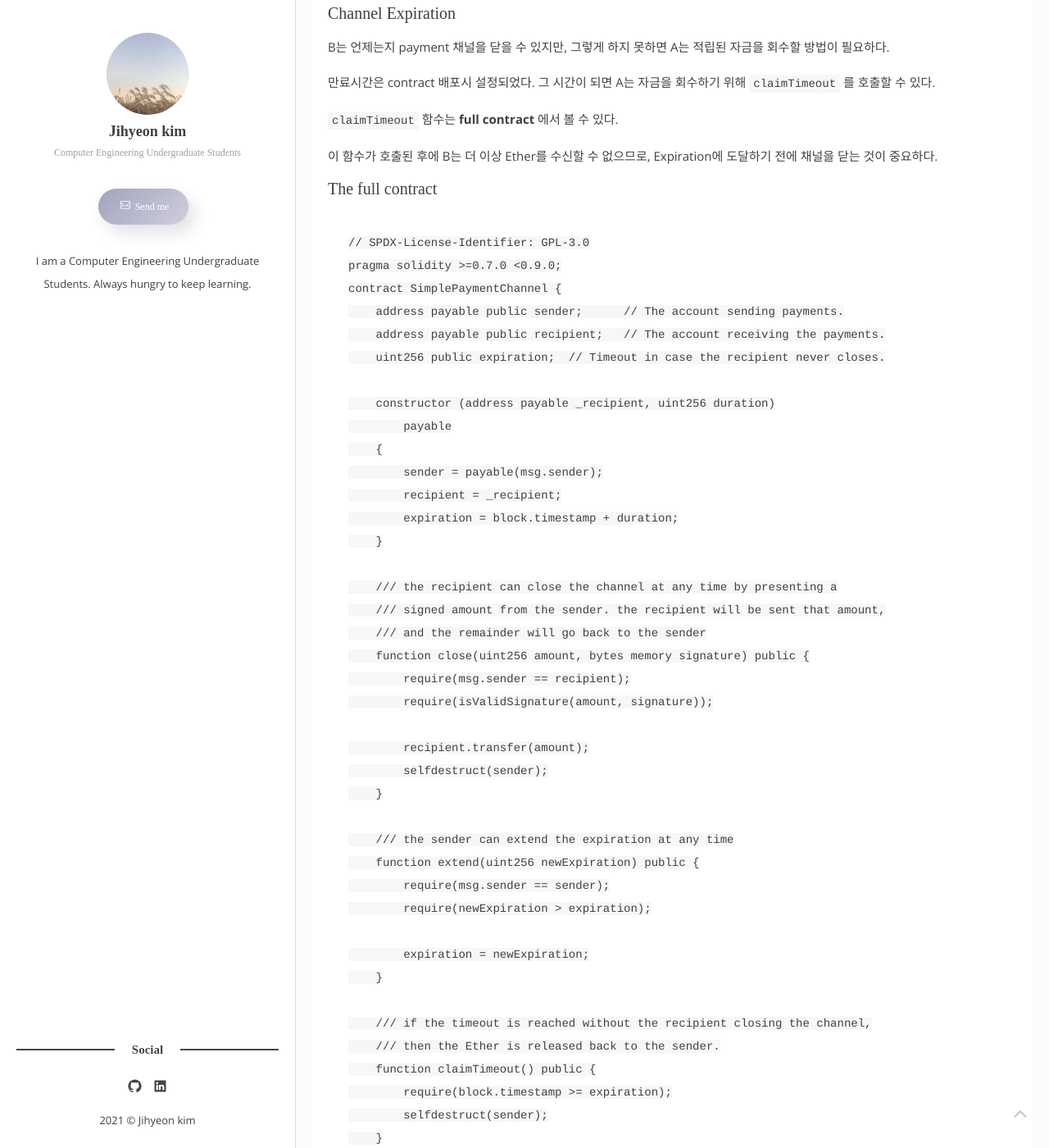
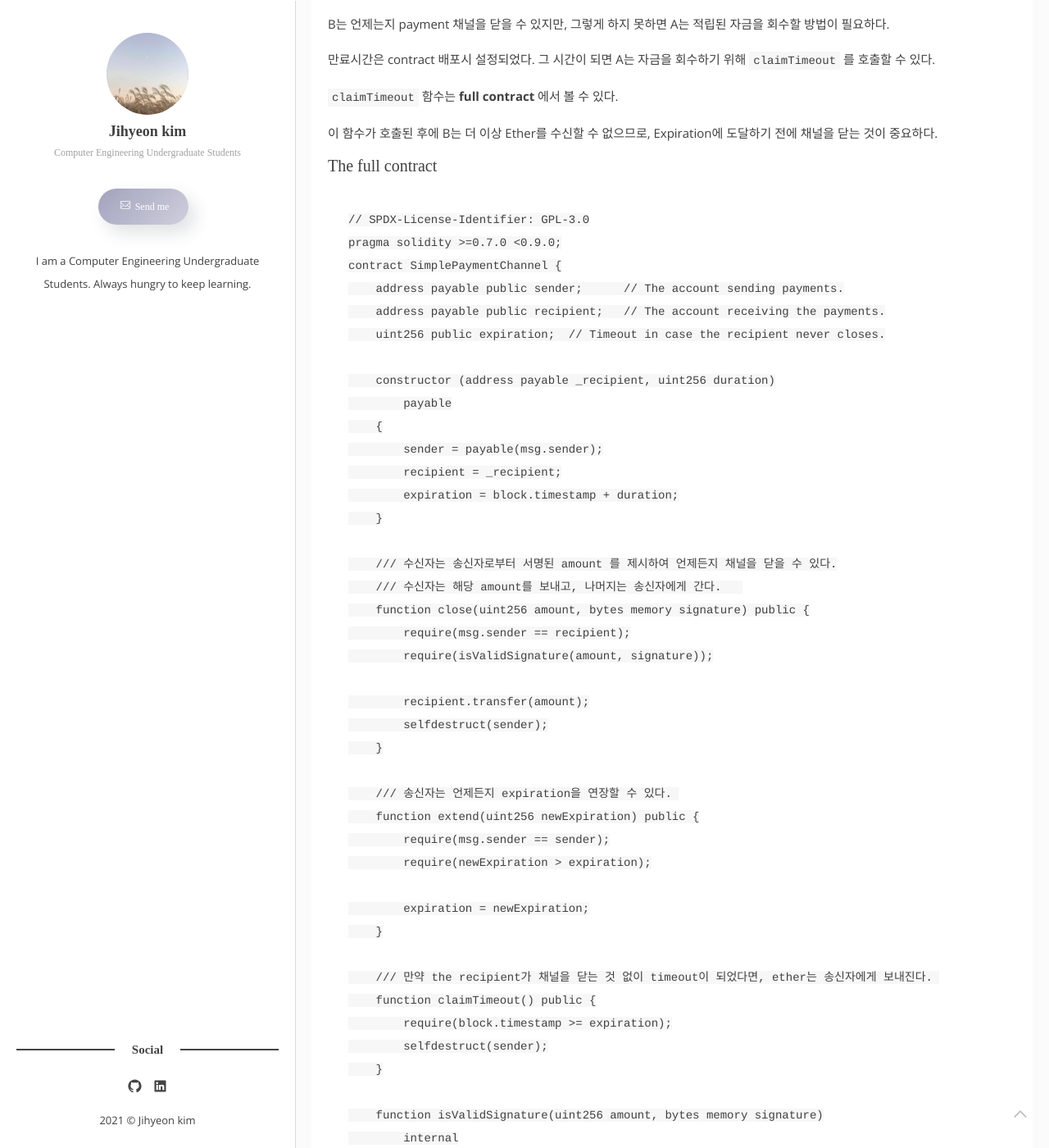
Before and after one commit to kimjihyeon99/kimjihyeon99.github.io, a Jekyll site: the page built from _posts/2021-06-01-[Solidity] Solidity by Example.markdown, in a window 1280 px wide and 1400 px high, scrolled down 24204 px. Shown: the whole window at 82% size. Built offline with Jekyll 4.4.1, drawn with Linux system fonts in a browser that asks for light colours; some web fonts are replaced; comment, search, counter and statistics services are not loaded; some of the changed text lies outside the part shown.

Commit message:
Update 2021-06-01-[Solidity] Solidity by Example.markdown

`````diff
--- a/_posts/2021-06-01-[Solidity] Solidity by Example.markdown
+++ b/_posts/2021-06-01-[Solidity] Solidity by Example.markdown
@@ -673,10 +673,10 @@ web3.eth.personal.sign(hash, web3.eth.defaultAccount, function () { console.log(
 
 
 ````Solidity
-// recipient is the address that should be paid.
-// amount, in wei, specifies how much ether should be sent.
-// nonce can be any unique number to prevent replay attacks
-// contractAddress is used to prevent cross-contract replay attacks
+// `recipient`는 지불되어야하는 주소이다.
+// `amount`(wei)는 얼마의 ether가 보내져야하는지 구체화한다.
+// `nonce`는 replay attacks을 막기 위한 unique한 숫자가 될 수 있다.
+// `contractAddress`는 cross-contract replay attacks를 막기위해 사용된다.
 function signPayment(recipient, amount, nonce, contractAddress, callback) {
     var hash = "0x" + abi.soliditySHA3(
         ["address", "uint256", "uint256", "address"],
@@ -726,7 +726,7 @@ contract ReceiverPays {
         require(!usedNonces[nonce]);
         usedNonces[nonce] = true;
 
-        // this recreates the message that was signed on the client
+        // 클라이언트에서 서명된 메시지를 다시 작성한다.
         bytes32 message = prefixed(keccak256(abi.encodePacked(msg.sender, amount, nonce, this)));
 
         require(recoverSigner(message, signature) == owner);
@@ -734,13 +734,13 @@ contract ReceiverPays {
         payable(msg.sender).transfer(amount);
     }
 
-    /// destroy the contract and reclaim the leftover funds.
+    /// contract를 바기하고, 남은 자금을 회수한다.
     function shutdown() public {
         require(msg.sender == owner);
         selfdestruct(payable(msg.sender));
     }
 
-    /// signature methods.
+    /// signature 메소드.
     function splitSignature(bytes memory sig)
         internal
         pure
@@ -770,7 +770,7 @@ contract ReceiverPays {
         return ecrecover(message, v, r, s);
     }
 
-    /// builds a prefixed hash to mimic the behavior of eth_sign.
+    //// eth_sign의 동작을 모방하는 prefixed hash를 빌드한다.
     function prefixed(bytes32 hash) internal pure returns (bytes32) {
         return keccak256(abi.encodePacked("\x19Ethereum Signed Message:\n32", hash));
     }
@@ -864,9 +864,8 @@ function signMessage(message, callback) {
     );
 }
 
-// contractAddress is used to prevent cross-contract replay attacks.
-// amount, in wei, specifies how much Ether should be sent.
-
+// `contractAddress`는  cross-contract replay attacks를 막는데 사용된다.
+// `amount` (in wei)는 얼마의 ether가 보내져야하는지 명시한다.
 function signPayment(contractAddress, amount, callback) {
     var message = constructPaymentMessage(contractAddress, amount);
     signMessage(message, callback);
@@ -929,9 +928,8 @@ contract SimplePaymentChannel {
         expiration = block.timestamp + duration;
     }
 
-    /// the recipient can close the channel at any time by presenting a
-    /// signed amount from the sender. the recipient will be sent that amount,
-    /// and the remainder will go back to the sender
+    /// 수신자는 송신자로부터 서명된 amount 를 제시하여 언제든지 채널을 닫을 수 있다.
+    /// 수신자는 해당 amount를 보내고, 나머지는 송신자에게 간다.
     function close(uint256 amount, bytes memory signature) public {
         require(msg.sender == recipient);
         require(isValidSignature(amount, signature));
@@ -940,7 +938,7 @@ contract SimplePaymentChannel {
         selfdestruct(sender);
     }
 
-    /// the sender can extend the expiration at any time
+    /// 송신자는 언제든지 expiration을 연장할 수 있다.
     function extend(uint256 newExpiration) public {
         require(msg.sender == sender);
         require(newExpiration > expiration);
@@ -948,8 +946,7 @@ contract SimplePaymentChannel {
         expiration = newExpiration;
     }
 
-    /// if the timeout is reached without the recipient closing the channel,
-    /// then the Ether is released back to the sender.
+    /// 만약 the recipient가 채널을 닫는 것 없이 timeout이 되었다면, ether는 송신자에게 보내진다.
     function claimTimeout() public {
         require(block.timestamp >= expiration);
         selfdestruct(sender);
@@ -962,7 +959,7 @@ contract SimplePaymentChannel {
     {
         bytes32 message = prefixed(keccak256(abi.encodePacked(this, amount)));
 
-        // check that the signature is from the payment sender
+        // payment sender의 서명을 확인한다.
         return recoverSigner(message, signature) == sender;
     }
 
`````
